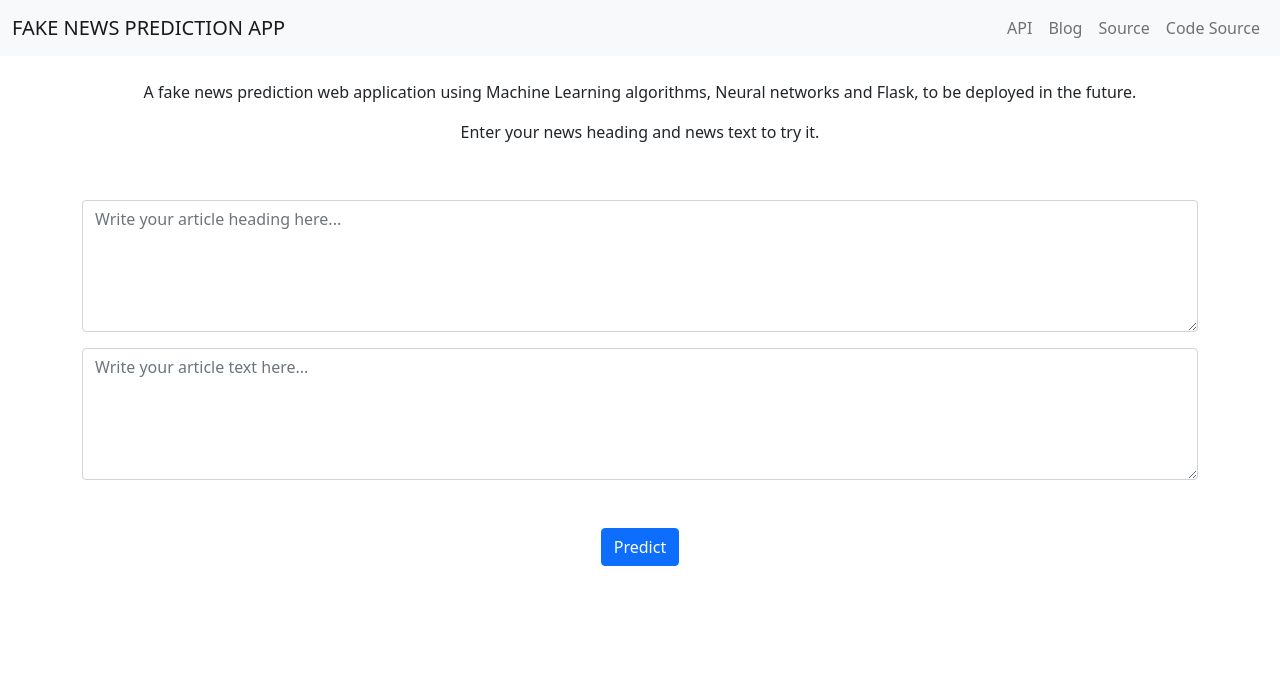
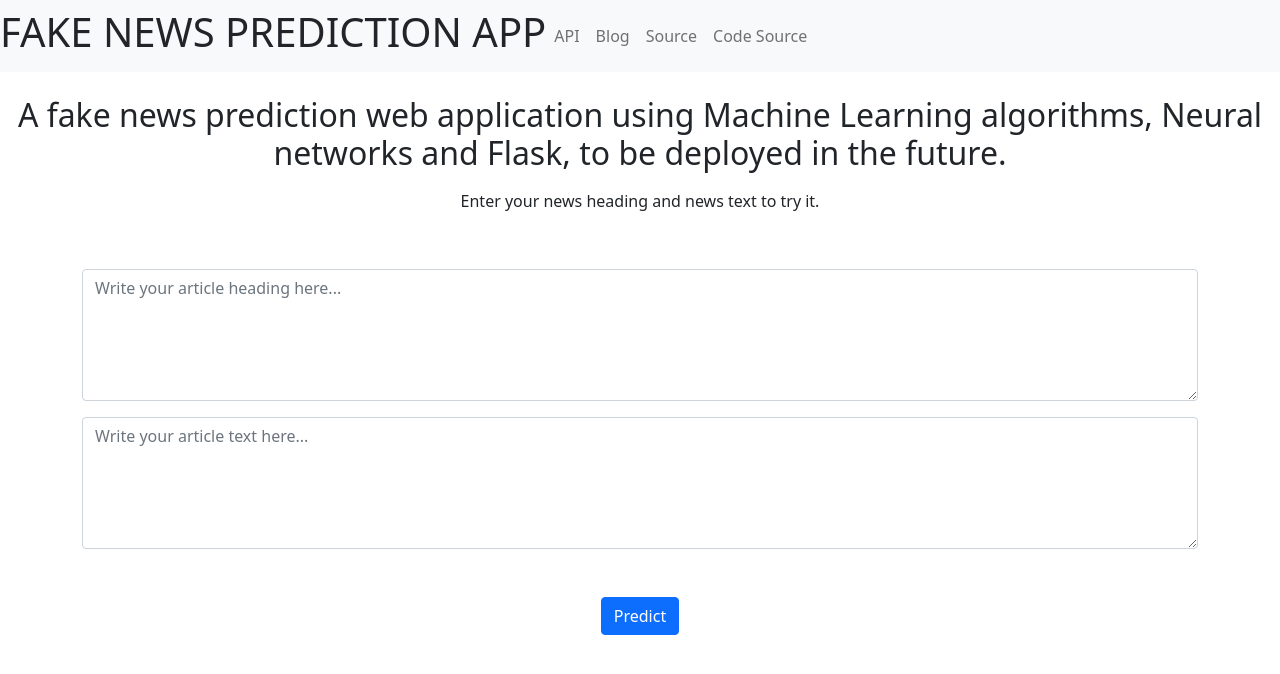
Before and after one commit to gdsc-pdeu/flask-app-with-fakenewsdetection-using-neuralnetworks, a Flask app: page / in a window 1280 px wide. Shown: the top 674 px of the page. Run offline with Flask 2, Linux system fonts and the light colour scheme; parts of the project's set-up code (start-up, migrations or seed data) failed here and were passed over; some libraries are stand-ins or nearby versions.

Commit message:
Changes in Front end

```diff
--- a/templates/index.html
+++ b/templates/index.html
@@ -5,31 +5,32 @@
     <meta charset="utf-8">
     <meta http-equiv="X-UA-Compatible" content="IE=edge">
     <title>Fake News Prediction App</title>
-	<link href="https://cdn.jsdelivr.net/npm/bootstrap@5.0.2/dist/css/bootstrap.min.css" rel="stylesheet"
-		integrity="sha384-EVSTQN3/azprG1Anm3QDgpJLIm9Nao0Yz1ztcQTwFspd3yD65VohhpuuCOmLASjC" crossorigin="anonymous">
-	<script src="https://cdn.jsdelivr.net/npm/bootstrap@5.0.2/dist/js/bootstrap.bundle.min.js"
-		integrity="sha384-MrcW6ZMFYlzcLA8Nl+NtUVF0sA7MsXsP1UyJoMp4YLEuNSfAP+JcXn/tWtIaxVXM"
-		crossorigin="anonymous"></script>
+    <link href="https://cdn.jsdelivr.net/npm/bootstrap@5.0.2/dist/css/bootstrap.min.css" rel="stylesheet" integrity="sha384-EVSTQN3/azprG1Anm3QDgpJLIm9Nao0Yz1ztcQTwFspd3yD65VohhpuuCOmLASjC" crossorigin="anonymous">
+    <script src="https://cdn.jsdelivr.net/npm/bootstrap@5.0.2/dist/js/bootstrap.bundle.min.js" integrity="sha384-MrcW6ZMFYlzcLA8Nl+NtUVF0sA7MsXsP1UyJoMp4YLEuNSfAP+JcXn/tWtIaxVXM" crossorigin="anonymous"></script>
     <script src="https://cdnjs.cloudflare.com/ajax/libs/jquery/3.1.1/jquery.min.js"></script>
+    <link href="style.css" rel="stylesheet">
 
 </head>
 
 <body>
     <nav class="navbar navbar-expand-lg navbar-light bg-light">
-		<div class="container-fluid">
-			<a class="navbar-brand" href="/">FAKE NEWS PREDICTION APP</a>
-			<button class="navbar-toggler" type="button" data-bs-toggle="collapse" data-bs-target="#navbarNavAltMarkup"
-				aria-controls="navbarNavAltMarkup" aria-expanded="false" aria-label="Toggle navigation">
+        <!-- <div class="container-fluid">
+            <a class="navbar-brand" href="/">FAKE NEWS PREDICTION APP</a> -->
+        <h1 class="ml10">
+            <span class="text-wrapper">
+                  <span class="letters">FAKE NEWS PREDICTION APP</span>
+            </span>
+        </h1>
+        <script src="animation.js"></script>
+        <script src="https://cdnjs.cloudflare.com/ajax/libs/animejs/2.0.2/anime.min.js"></script>
+        <button class="navbar-toggler" type="button" data-bs-toggle="collapse" data-bs-target="#navbarNavAltMarkup" aria-controls="navbarNavAltMarkup" aria-expanded="false" aria-label="Toggle navigation">
 				<span class="navbar-toggler-icon"></span>
 			</button>
         <div class="nav navbar-nav navbar-right" id="navbarNavAltMarkup">
             <div class="navbar-nav">
-					<a class="nav-link" target="_blank"
-						href="/">API</a>
-					<a class="nav-link" target="_blank"
-						href="/">Blog</a>
-					<a class="nav-link" target="_blank"
-						href="https://github.com/gdsc-pdeu/flask-app-with-fakenewsdetection-using-neuralnetworks">Source</a>
+                <a class="nav-link" target="_blank" href="/">API</a>
+                <a class="nav-link" target="_blank" href="/">Blog</a>
+                <a class="nav-link" target="_blank" href="https://github.com/gdsc-pdeu/flask-app-with-fakenewsdetection-using-neuralnetworks">Source</a>
                 <a class="nav-link" target="_blank" href="https://github.com/fangyiyu/Fake_News_Detection_Flask">Code Source</a>
             </div>
         </div>
@@ -38,18 +39,20 @@
 
 
     <br>
-	<p style=text-align:center>A fake news prediction web application using Machine Learning algorithms, Neural networks and Flask, to be deployed in the future. </p>
-	<p style=text-align:center>Enter your news heading and news text to try it.</p>
+    <div class="para">
+        <h2>
+            <p class="para1" style=text-align:center>A fake news prediction web application using Machine Learning algorithms, Neural networks and Flask, to be deployed in the future. </p>
+        </h2>
+        <p class="para2" style=text-align:center>Enter your news heading and news text to try it.</p>
         <br>
+    </div>
     <div class='container'>
         <form action="/" method="POST">
             <div class="col-three-forth text-center col-md-offset-2">
                 <div class="form-group">
-					<textarea class="form-control jTextarea mt-3" id="jTextarea'" rows="5" name="heading"
-					 placeholder="Write your article heading here..." required>{{heading}}</textarea>
+                    <textarea class="form-control jTextarea mt-3" id="jTextarea'" rows="5" name="heading" placeholder="Write your article heading here..." required>{{heading}}</textarea>
 
-					 <textarea class="form-control jTextarea mt-3" id="jTextarea'" rows="5" name="text"
-					 placeholder="Write your article text here..." required>{{text}}</textarea>
+                    <textarea class="form-control jTextarea mt-3" id="jTextarea'" rows="5" name="text" placeholder="Write your article text here..." required>{{text}}</textarea>
 
                     <br><br>
                     <button class="btn btn-primary btn-outline btn-md" type="submit" name="predict">Predict</button>
@@ -59,24 +62,24 @@
         </form>
     </div>
     <br>
-	{% if result %}
-	<p style="text-align:center"><strong>Prediction : {{result}}</strong></p>
-	{% endif %}
+    <div class="result">{% if result %}</div>
+    <p class="final" style="text-align:center"><strong>Prediction : {{result}}</strong></p>
+    <div class="end">{% endif %}</div>
 
 
     <script>
-     function growTextarea (i,elem) {
+        function growTextarea(i, elem) {
             var elem = $(elem);
-    var resizeTextarea = function( elem ) {
+            var resizeTextarea = function(elem) {
                 var scrollLeft = window.pageXOffset || (document.documentElement || document.body.parentNode || document.body).scrollLeft;
-        var scrollTop  = window.pageYOffset || (document.documentElement || document.body.parentNode || document.body).scrollTop;
-        elem.css('height', 'auto').css('height', elem.prop('scrollHeight') );
+                var scrollTop = window.pageYOffset || (document.documentElement || document.body.parentNode || document.body).scrollTop;
+                elem.css('height', 'auto').css('height', elem.prop('scrollHeight'));
                 window.scrollTo(scrollLeft, scrollTop);
             };
             elem.on('input', function() {
-        resizeTextarea( $(this) );
+                resizeTextarea($(this));
             });
-      resizeTextarea( $(elem) );
+            resizeTextarea($(elem));
         }
 
         $('.jTextarea').each(growTextarea);
```
Lines whose indentation alone changed are shown as unchanged.
